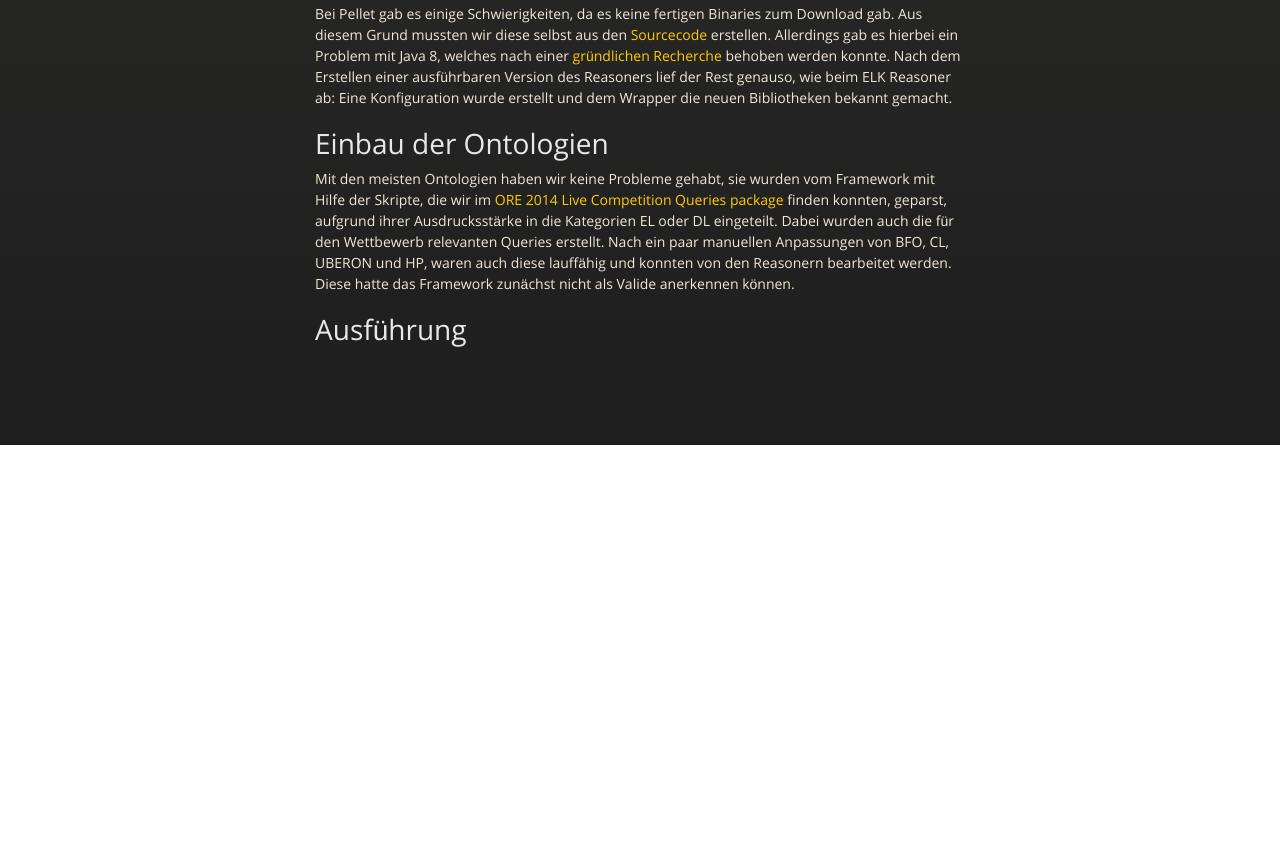
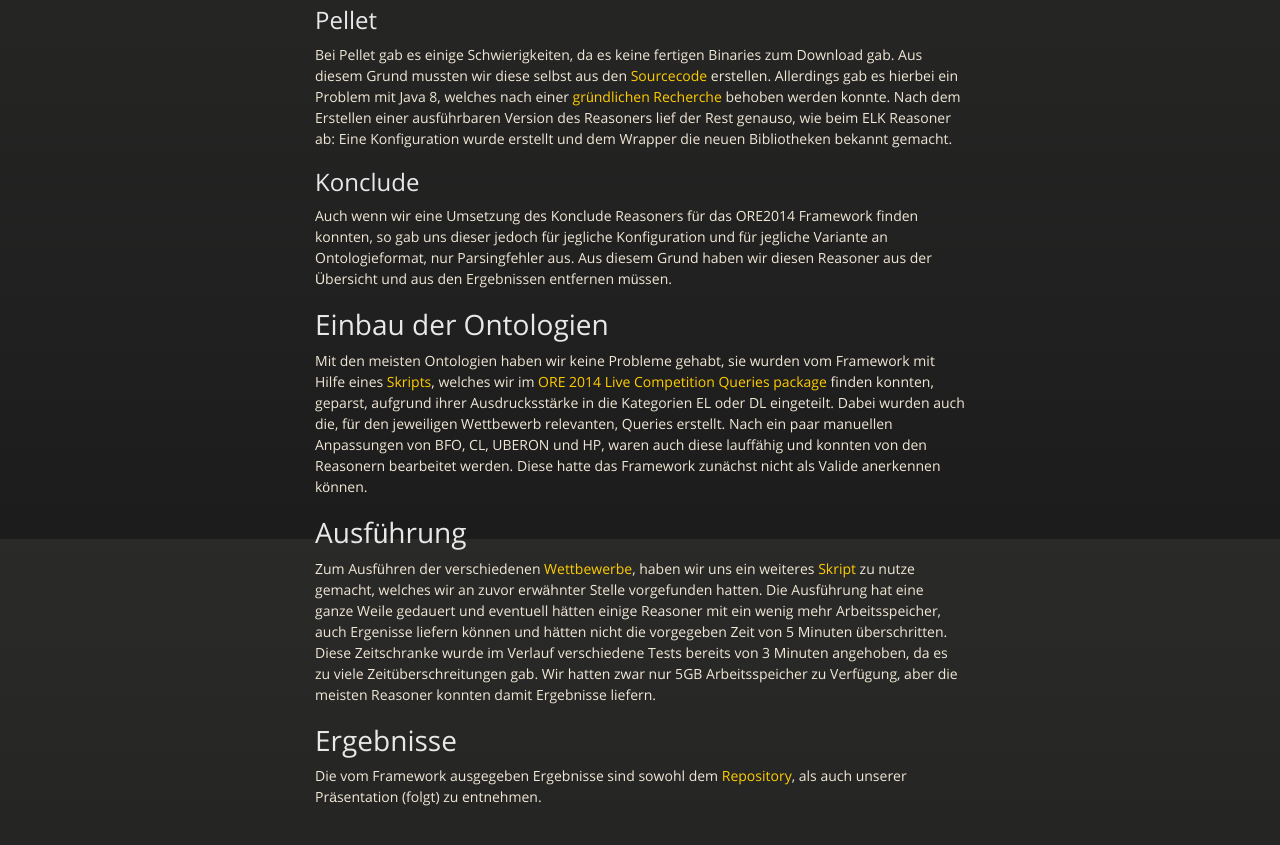
Before and after one commit to OSwoboda/owlreasonercomparison, a plain HTML site: page index.html in a window 1280 px wide. Shown: the part 2661-3506 px from the top of the page. Before the commit the page ends 3106 px from the top, so only its background shows below. Drawn offline with nearby package versions, Linux system fonts and the light colour scheme.

```diff
--- a/index.html
+++ b/index.html
@@ -207,6 +207,8 @@
 <h1>
 <a id="konfiguration-der-reasoner" class="anchor" href="#konfiguration-der-reasoner" aria-hidden="true"><span class="octicon octicon-link"></span></a>Konfiguration der Reasoner</h1>
 
+<p>Die genutzten Reasoner mit ihren Konfigurationen sind alle im <a href="https://github.com/OSwoboda/owlreasonercomparison/tree/master/data/reasoners">Repository</a> zu finden.</p>
+
 <h2>
 <a id="hermit" class="anchor" href="#hermit" aria-hidden="true"><span class="octicon octicon-link"></span></a>HermiT</h2>
 
@@ -228,13 +230,25 @@ Zunächst haben wir uns die <a href="https://code.google.com/p/elk-reasoner/down
 
 <p>Bei Pellet gab es einige Schwierigkeiten, da es keine fertigen Binaries zum Download gab. Aus diesem Grund mussten wir diese selbst aus den <a href="https://github.com/Complexible/pellet/releases/tag/2.3.1">Sourcecode</a> erstellen. Allerdings gab es hierbei ein Problem mit Java 8, welches nach einer <a href="https://github.com/Complexible/pellet/pull/15/files">gründlichen Recherche</a> behoben werden konnte. Nach dem Erstellen einer ausführbaren Version des Reasoners lief der Rest genauso, wie beim ELK Reasoner ab: Eine Konfiguration wurde erstellt und dem Wrapper die neuen Bibliotheken bekannt gemacht.</p>
 
+<h2>
+<a id="konclude" class="anchor" href="#konclude" aria-hidden="true"><span class="octicon octicon-link"></span></a>Konclude</h2>
+
+<p>Auch wenn wir eine Umsetzung des Konclude Reasoners für das ORE2014 Framework finden konnten, so gab uns dieser jedoch für jegliche Konfiguration und für jegliche Variante an Ontologieformat, nur Parsingfehler aus. Aus diesem Grund haben wir diesen Reasoner aus der Übersicht und aus den Ergebnissen entfernen müssen.</p>
+
 <h1>
 <a id="einbau-der-ontologien" class="anchor" href="#einbau-der-ontologien" aria-hidden="true"><span class="octicon octicon-link"></span></a>Einbau der Ontologien</h1>
 
-<p>Mit den meisten Ontologien haben wir keine Probleme gehabt, sie wurden vom Framework mit Hilfe der Skripte, die wir im <a href="https://zenodo.org/record/11133#.VZqR6rxalDs">ORE 2014 Live Competition Queries package</a> finden konnten, geparst, aufgrund ihrer Ausdrucksstärke in die Kategorien EL oder DL eingeteilt. Dabei wurden auch die für den Wettbewerb relevanten Queries erstellt. Nach ein paar manuellen Anpassungen von BFO, CL, UBERON und HP, waren auch diese lauffähig und konnten von den Reasonern bearbeitet werden. Diese hatte das Framework zunächst nicht als Valide anerkennen können.</p>
+<p>Mit den meisten Ontologien haben wir keine Probleme gehabt, sie wurden vom Framework mit Hilfe eines <a href="https://github.com/OSwoboda/owlreasonercomparison/blob/master/ore2014-scripts/create-ore2014-queries.sh">Skripts</a>, welches wir im <a href="https://zenodo.org/record/11133#.VZqR6rxalDs">ORE 2014 Live Competition Queries package</a> finden konnten, geparst, aufgrund ihrer Ausdrucksstärke in die Kategorien EL oder DL eingeteilt. Dabei wurden auch die, für den jeweiligen Wettbewerb relevanten, Queries erstellt. Nach ein paar manuellen Anpassungen von BFO, CL, UBERON und HP, waren auch diese lauffähig und konnten von den Reasonern bearbeitet werden. Diese hatte das Framework zunächst nicht als Valide anerkennen können.</p>
 
 <h1>
 <a id="ausführung" class="anchor" href="#ausf%C3%BChrung" aria-hidden="true"><span class="octicon octicon-link"></span></a>Ausführung</h1>
+
+<p>Zum Ausführen der verschiedenen <a href="https://github.com/OSwoboda/owlreasonercomparison/tree/master/data/competitions">Wettbewerbe</a>, haben wir uns ein weiteres <a href="https://github.com/OSwoboda/owlreasonercomparison/blob/master/ore2014-scripts/evaluate-ore2014-competition.sh">Skript</a> zu nutze gemacht, welches wir an zuvor erwähnter Stelle vorgefunden hatten. Die Ausführung hat eine ganze Weile gedauert und eventuell hätten einige Reasoner mit ein wenig mehr Arbeitsspeicher, auch Ergenisse liefern können und hätten nicht die vorgegeben Zeit von 5 Minuten überschritten. Diese Zeitschranke wurde im Verlauf verschiedene Tests bereits von 3 Minuten angehoben, da es zu viele Zeitüberschreitungen gab. Wir hatten zwar nur 5GB Arbeitsspeicher zu Verfügung, aber die meisten Reasoner konnten damit Ergebnisse liefern.</p>
+
+<h1>
+<a id="ergebnisse" class="anchor" href="#ergebnisse" aria-hidden="true"><span class="octicon octicon-link"></span></a>Ergebnisse</h1>
+
+<p>Die vom Framework ausgegeben Ergebnisse sind sowohl dem <a href="https://github.com/OSwoboda/owlreasonercomparison/tree/master/data/responses/competition-evaluations">Repository</a>, als auch unserer Präsentation (folgt) zu entnehmen.</p>
       </section>
 
     </div>
```
Also changed, not shown: params.json (+1 -1 lines).
